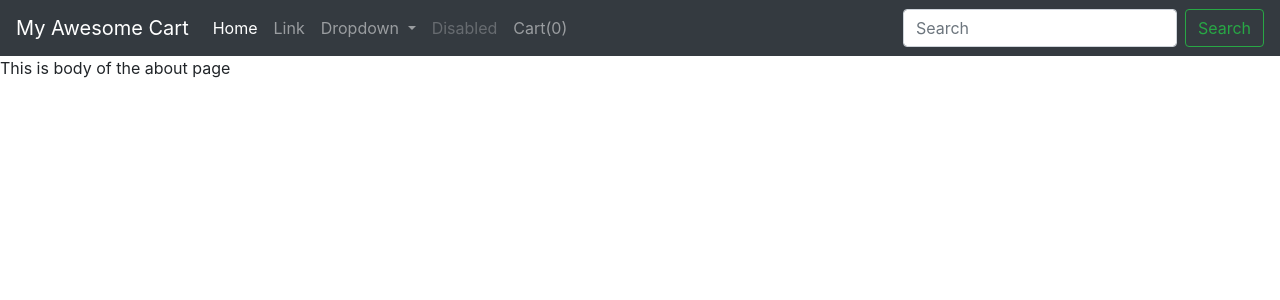
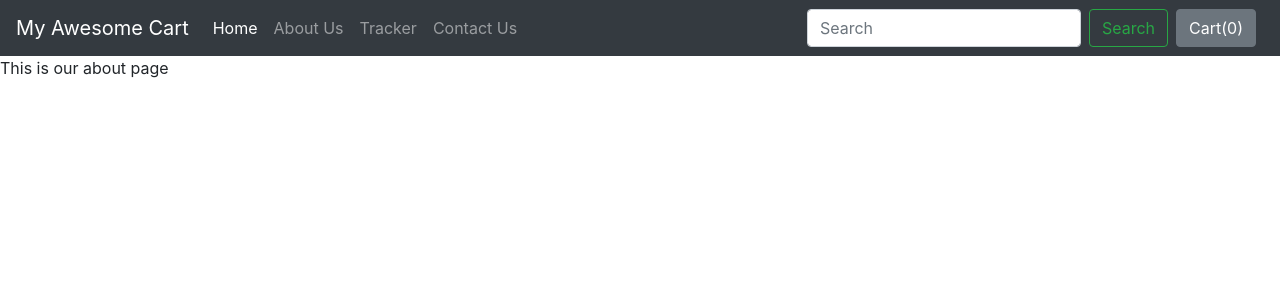
Before and after one commit to Sanchit17-code/my-First-Django-Project-E-commerce, a Django app: page /shop/about/ in a window 1280 px wide. Shown: the top 300 px of the page. Run offline with Django 3.2, Linux system fonts and the light colour scheme; some libraries are stand-ins or nearby versions.

Commit message:
adding popover and other pages

```diff
--- a/mac/shop/templates/shop/about.html
+++ b/mac/shop/templates/shop/about.html
@@ -1,3 +1,3 @@
 {% extends 'shop/basic.html' %}
-{% block title %} Title of about{% endblock %}
-{% block body %} This is body of the about page{% endblock %}
+{% block title %} About Us{% endblock %}
+{% block body %} This is our about page{% endblock %}
--- a/mac/shop/templates/shop/basic.html
+++ b/mac/shop/templates/shop/basic.html
@@ -16,7 +16,7 @@
   <body>
 
     <nav class="navbar navbar-expand-lg navbar-dark bg-dark">
-  <a class="navbar-brand" href="#">My Awesome Cart</a>
+  <a class="navbar-brand" href="/shop">My Awesome Cart</a>
   <button class="navbar-toggler" type="button" data-toggle="collapse" data-target="#navbarSupportedContent" aria-controls="navbarSupportedContent" aria-expanded="false" aria-label="Toggle navigation">
     <span class="navbar-toggler-icon"></span>
   </button>
@@ -24,33 +24,32 @@
   <div class="collapse navbar-collapse" id="navbarSupportedContent">
     <ul class="navbar-nav mr-auto">
       <li class="nav-item active">
-        <a class="nav-link" href="#">Home <span class="sr-only">(current)</span></a>
+        <a class="nav-link" href="/shop">Home <span class="sr-only">(current)</span></a>
       </li>
       <li class="nav-item">
-        <a class="nav-link" href="#">Link</a>
+        <a class="nav-link" href="/shop/about">About Us</a>
       </li>
-      <li class="nav-item dropdown">
-        <a class="nav-link dropdown-toggle" href="#" id="navbarDropdown" role="button" data-toggle="dropdown" aria-haspopup="true" aria-expanded="false">
-          Dropdown
-        </a>
-        <div class="dropdown-menu" aria-labelledby="navbarDropdown">
-          <a class="dropdown-item" href="#">Action</a>
-          <a class="dropdown-item" href="#">Another action</a>
-          <div class="dropdown-divider"></div>
-          <a class="dropdown-item" href="#">Something else here</a>
-        </div>
+
+      <li class="nav-item">
+        <a class="nav-link" href="/shop/tracker">Tracker</a>
       </li>
+
       <li class="nav-item">
-        <a class="nav-link disabled" href="#" tabindex="-1" aria-disabled="true">Disabled</a>
+        <a class="nav-link" href="/shop/contact">Contact Us</a>
       </li>
-      <li class="nav-item">
-        <a class="nav-link" href="#">Cart(<span id="cart">0</span>)</a>
-      </li>
+
+
     </ul>
     <form class="form-inline my-2 my-lg-0">
       <input class="form-control mr-sm-2" type="search" placeholder="Search" aria-label="Search">
       <button class="btn btn-outline-success my-2 my-sm-0" type="submit">Search</button>
     </form>
+    <button type="button" class="btn btn-secondary mx-2" id="popcart" data-container="body" data-toggle="popover" data-placement="bottom" data-html="true" data-content="Vivamus
+sagittis lacus vel augue laoreet rutrum faucibus.">
+
+
+  Cart(<span id="cart">0</span>)
+</button>
   </div>
 </nav>
   {% block body %} {% endblock %}
--- /dev/null
+++ b/mac/shop/templates/shop/checkout.html
@@ -0,0 +1,4 @@
+{% extends 'shop/basic.html' %}
+
+{% block title%} Checkout - My Awesome Cart{% endblock %}
+{% block body %} This is our checkout page {% endblock %}
--- /dev/null
+++ b/mac/shop/templates/shop/contact.html
@@ -0,0 +1,4 @@
+{% extends 'shop/basic.html' %}
+
+{% block title%} Contact Us - My Awesome Cart{% endblock %}
+{% block body %} This is our contact page {% endblock %}
--- a/mac/shop/templates/shop/index.html
+++ b/mac/shop/templates/shop/index.html
@@ -124,5 +124,7 @@ console.log(cart);
 localStorage.setItem('cart', JSON.stringify(cart));
 document.getElementById('cart').innerHTML = Object.keys(cart).length;
 });
+$('#popcart').popover();
+document.getElementById("popcart").setAttribute('data-content', '<h5>Cart for your items in my shopping cart</h5>');
 </script>
 {% endblock %}
--- /dev/null
+++ b/mac/shop/templates/shop/prodView.html
@@ -0,0 +1,4 @@
+{% extends 'shop/basic.html' %}
+
+{% block title%} Product - My Awesome Cart{% endblock %}
+{% block body %} This is our prodView page {% endblock %}
--- /dev/null
+++ b/mac/shop/templates/shop/search.html
@@ -0,0 +1,4 @@
+{% extends 'shop/basic.html' %}
+
+{% block title%} Search Results - My Awesome Cart{% endblock %}
+{% block body %} This is our checkout page {% endblock %}
--- /dev/null
+++ b/mac/shop/templates/shop/tracker.html
@@ -0,0 +1,4 @@
+{% extends 'shop/basic.html' %}
+
+{% block title%} Order Tracker - My Awesome Cart{% endblock %}
+{% block body %} This is our tracking page {% endblock %}
--- a/mac/shop/views.py
+++ b/mac/shop/views.py
@@ -1,39 +1,45 @@
 from django.shortcuts import render
-from django.http import HttpResponse
 from .models import Product
 from math import ceil
 
 # Create your views here.
+from django.http import HttpResponse
 
 def index(request):
     # products = Product.objects.all()
+    # print(products)
     # n = len(products)
     # nSlides = n//4 + ceil((n/4)-(n//4))
-    allProds=[]
-    catProds = Product.objects.values('category','id')
-    cats = {item['category'] for item in catProds}
+
+    allProds = []
+    catprods = Product.objects.values('category', 'id')
+    cats = {item['category'] for item in catprods}
     for cat in cats:
         prod = Product.objects.filter(category=cat)
         n = len(prod)
-        nSlides = n//4 + ceil((n/4)-(n//4))
-        allProds.append([prod,range(1,nSlides),nSlides])
-    params={'allProds':allProds }
-    return render(request, 'shop/index.html',params)
+        nSlides = n // 4 + ceil((n / 4) - (n // 4))
+        allProds.append([prod, range(1, nSlides), nSlides])
+
+    # params = {'no_of_slides':nSlides, 'range': range(1,nSlides),'product': products}
+    # allProds = [[products, range(1, nSlides), nSlides],
+    #             [products, range(1, nSlides), nSlides]]
+    params = {'allProds':allProds}
+    return render(request, 'shop/index.html', params)
 
 def about(request):
     return render(request, 'shop/about.html')
 
 def contact(request):
-    return HttpResponse("we are at contact")
+    return render(request, 'shop/contact.html')
 
 def tracker(request):
-    return HttpResponse("we are at tracker")
+    return render(request, 'shop/tracker.html')
 
 def search(request):
-    return HttpResponse("we are at search")
+    return render(request, 'shop/search.html')
 
 def productView(request):
-    return HttpResponse("we are at productView")
+    return render(request, 'shop/prodView.html')
 
 def checkout(request):
-    return HttpResponse("we are at checkout")
+    return render(request, 'shop/checkout.html')
```
